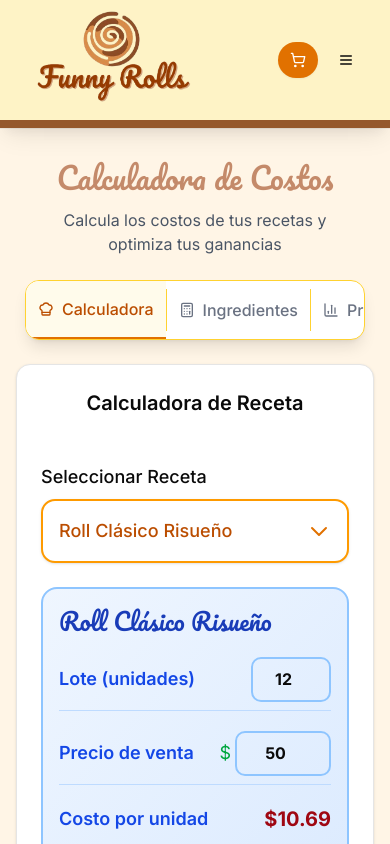
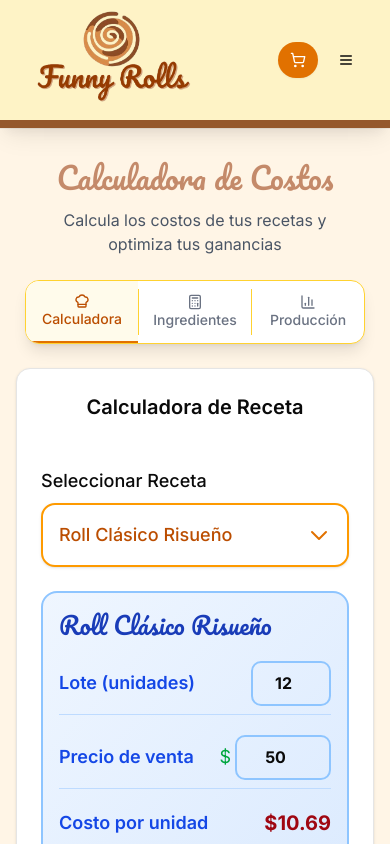
Before and after one commit to abimael92/Funny-Rolls, a Next.js app: page /recipe-calculator in a window 390 px wide. Shown: the top 844 px of the page. Built offline with nearby package versions, Linux system fonts and the light colour scheme.

Commit message:
fix: mobile tab layout

```diff
--- a/components/RecipeCalculator/MobileViewSwitcher.tsx
+++ b/components/RecipeCalculator/MobileViewSwitcher.tsx
@@ -35,7 +35,8 @@ export function MobileViewSwitcher({ mobileView, setMobileView }: MobileViewSwit
                 aria-selected={mobileView === 'calculator'}
                 aria-label={getAriaLabel('Calculator', mobileView === 'calculator')}
                 tabIndex={mobileView === 'calculator' ? 0 : -1}
-                className={`flex-1 py-4 px-3 text-center font-medium flex items-center justify-center gap-2 transition-all duration-200 ${mobileView === 'calculator'
+                className={`flex-1 flex flex-col items-center justify-center py-3 px-2 text-sm font-medium
+                    transition-all duration-200 ${mobileView === 'calculator'
                         ? 'text-amber-700 border-b-2 border-amber-600 bg-amber-50'
                         : 'text-gray-500 hover:text-amber-600 hover:bg-amber-25 active:bg-amber-100'
                     }`}
@@ -53,7 +54,8 @@ export function MobileViewSwitcher({ mobileView, setMobileView }: MobileViewSwit
                 aria-selected={mobileView === 'ingredients'}
                 aria-label={getAriaLabel('Ingredients', mobileView === 'ingredients')}
                 tabIndex={mobileView === 'ingredients' ? 0 : -1}
-                className={`flex-1 py-4 px-3 text-center font-medium flex items-center justify-center gap-2 transition-all duration-200 ${mobileView === 'ingredients'
+                className={`flex-1 flex flex-col items-center justify-center py-3 px-2 text-sm font-medium
+                    transition-all duration-200 ${mobileView === 'ingredients'
                         ? 'text-amber-700 border-b-2 border-amber-600 bg-amber-50'
                         : 'text-gray-500 hover:text-amber-600 hover:bg-amber-25'
                     }`}
@@ -71,7 +73,8 @@ export function MobileViewSwitcher({ mobileView, setMobileView }: MobileViewSwit
                 aria-selected={mobileView === 'production'}
                 aria-label={getAriaLabel('Production', mobileView === 'production')}
                 tabIndex={mobileView === 'production' ? 0 : -1}
-                className={`flex-1 py-4 px-3 text-center font-medium flex items-center justify-center gap-2 transition-all duration-200 ${mobileView === 'production'
+                className={`flex-1 flex flex-col items-center justify-center py-3 px-2 text-sm font-medium
+                    transition-all duration-200 ${mobileView === 'production'
                         ? 'text-amber-700 border-b-2 border-amber-600 bg-amber-50'
                         : 'text-gray-500 hover:text-amber-600 hover:bg-amber-25'
                     }`}
```
Lines whose indentation alone changed are shown as unchanged.
